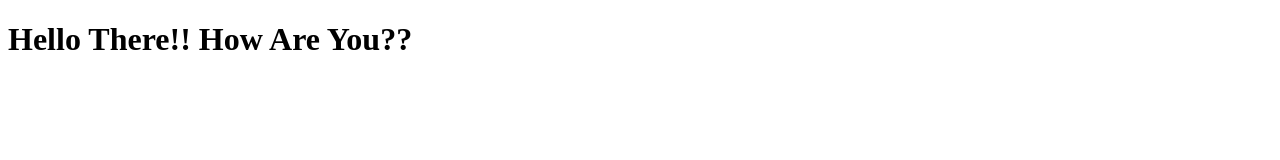
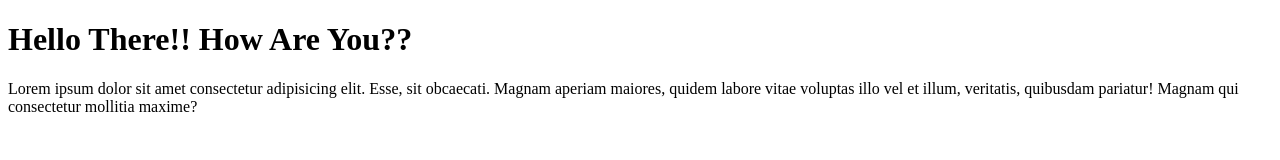
Before and after one commit to SCET-IT-TG/intro-to-github-deepvithani04, a plain HTML site: page assingment2.html in a window 1280 px wide. Drawn offline with Linux system fonts and the light colour scheme.

Commit message:
Update assingment2.html

```diff
--- a/assingment2.html
+++ b/assingment2.html
@@ -7,5 +7,7 @@
 </head>
 <body>
     <h1>Hello There!! How Are You??</h1>
+    <p>Lorem ipsum dolor sit amet consectetur adipisicing elit. Esse, sit obcaecati. Magnam aperiam maiores, quidem labore vitae voluptas illo vel et illum, veritatis, quibusdam pariatur! Magnam qui consectetur mollitia maxime?</p>
+
 </body>
 </html>
```
